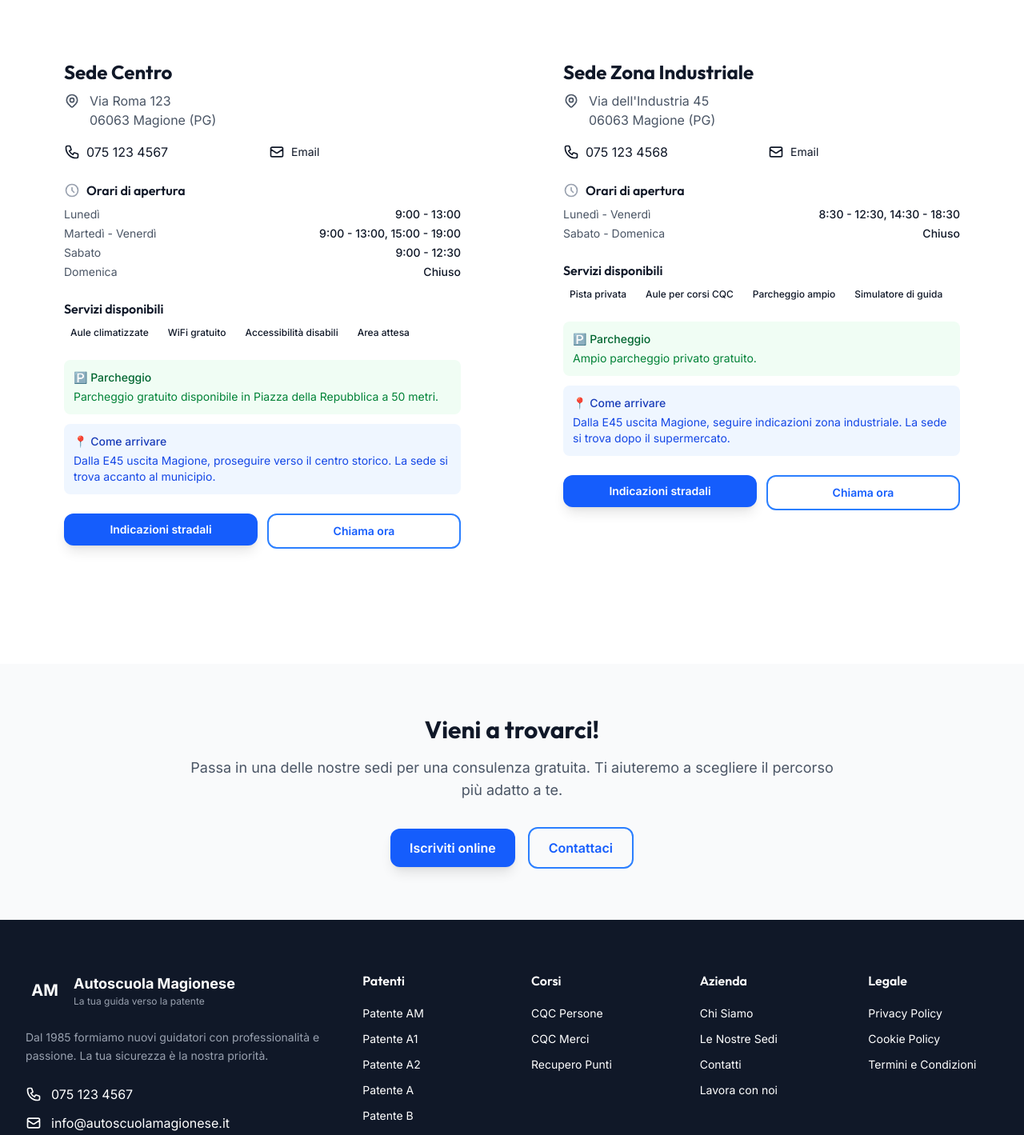
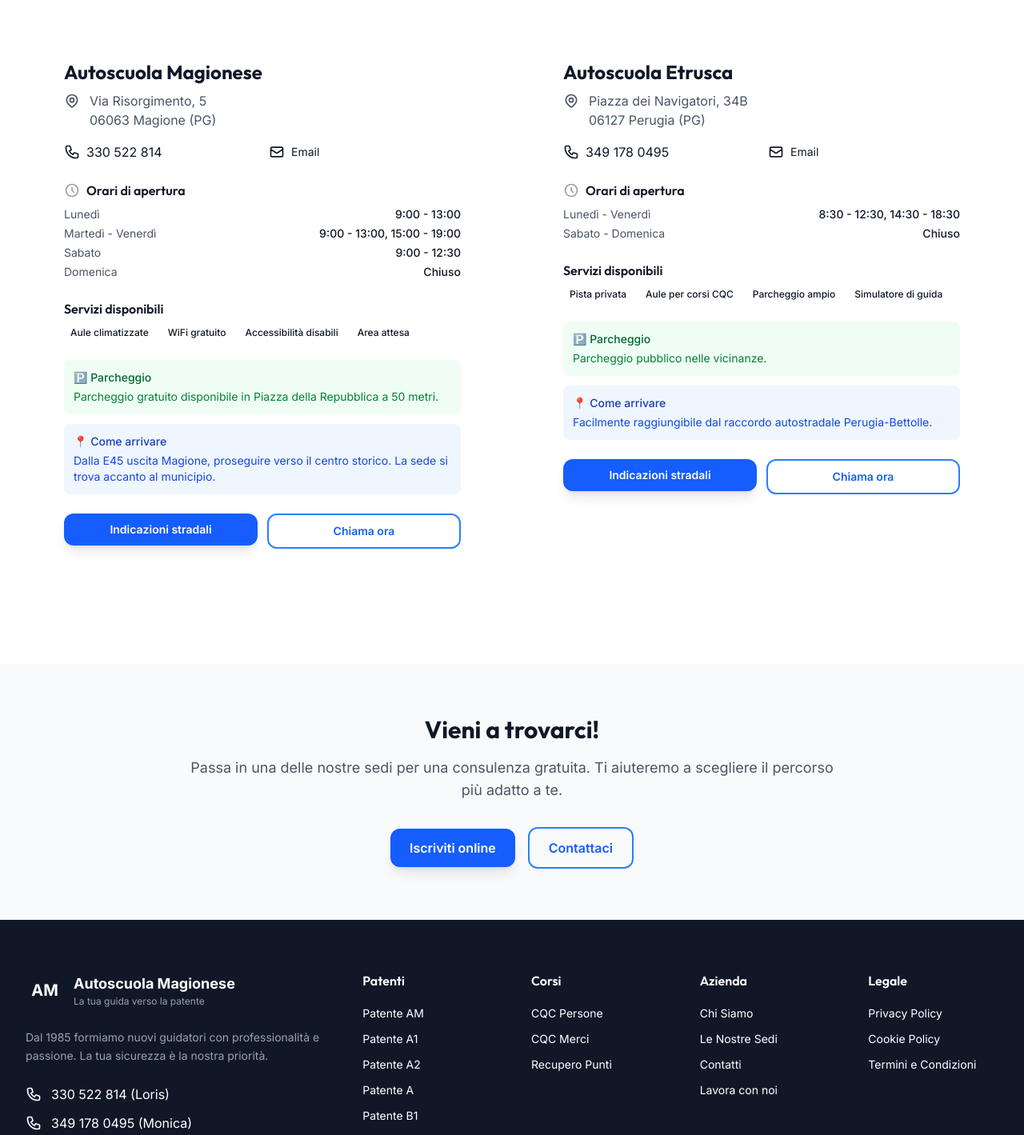
Before and after one commit to RiccardoTicchioni/autoscuola-magionese, a Next.js app: page /sedi in a window 1280 px wide. Shown: the part 1200-2619 px from the top of the page at 80% size. Built offline with nearby package versions, Linux system fonts and the light colour scheme; no server answers.

Commit message:
Aggiornati contatti (email, telefoni, indirizzi) e aggiunta Patente B1

```diff
--- a/app/api/contact/route.ts
+++ b/app/api/contact/route.ts
@@ -49,7 +49,7 @@ export async function POST(request: NextRequest) {
         // const resend = new Resend(process.env.RESEND_API_KEY);
         // await resend.emails.send({
         //   from: 'noreply@autoscuolamagionese.it',
-        //   to: 'info@autoscuolamagionese.it',
+        //   to: 'autoscuolamagionese@gmail.com',
         //   subject: `Nuovo contatto: ${subject || 'Richiesta informazioni'}`,
         //   html: `...`
         // });
--- a/app/contatti/page.tsx
+++ b/app/contatti/page.tsx
@@ -5,8 +5,8 @@ import { Metadata } from 'next';
 import { Button, Input, Textarea, Select, Checkbox, Card, CardContent } from '@/components/ui';
 
 const sedi = [
-    { value: 'centro', label: 'Sede Centro - Via Roma 123' },
-    { value: 'industriale', label: 'Sede Zona Industriale - Via dell\'Industria 45' },
+    { value: 'centro', label: 'Autoscuola Magionese - Via Risorgimento 5' },
+    { value: 'industriale', label: 'Autoscuola Etrusca - Piazza dei Navigatori 34B' },
 ];
 
 const motivi = [
@@ -85,11 +85,14 @@ export default function ContattiPage() {
                                             </svg>
                                         </div>
                                         <div>
-                                            <h3 className="font-semibold text-gray-900 mb-1">Telefono</h3>
-                                            <a href="tel:+390751234567" className="text-primary-600 hover:text-primary-700 font-medium">
-                                                075 123 4567
+                                            <h3 className="font-semibold text-gray-900 mb-2">Telefono</h3>
+                                            <a href="tel:+39330522814" className="text-primary-600 hover:text-primary-700 font-medium block">
+                                                330 522 814 (Loris)
                                             </a>
-                                            <p className="text-sm text-gray-500 mt-1">Lun-Ven: 9:00-19:00</p>
+                                            <a href="tel:+393491780495" className="text-primary-600 hover:text-primary-700 font-medium block mt-1">
+                                                349 178 0495 (Monica)
+                                            </a>
+                                            <p className="text-sm text-gray-500 mt-2">Lun-Ven: 9:00-19:00</p>
                                         </div>
                                     </div>
                                 </CardContent>
@@ -106,8 +109,8 @@ export default function ContattiPage() {
                                         </div>
                                         <div>
                                             <h3 className="font-semibold text-gray-900 mb-1">Email</h3>
-                                            <a href="mailto:info@autoscuolamagionese.it" className="text-primary-600 hover:text-primary-700 font-medium">
-                                                info@autoscuolamagionese.it
+                                            <a href="mailto:autoscuolamagionese@gmail.com" className="text-primary-600 hover:text-primary-700 font-medium">
+                                                autoscuolamagionese@gmail.com
                                             </a>
                                             <p className="text-sm text-gray-500 mt-1">Rispondiamo entro 24h</p>
                                         </div>
@@ -146,16 +149,16 @@ export default function ContattiPage() {
 
                                 <Card variant="outlined">
                                     <CardContent className="p-4">
-                                        <h4 className="font-semibold text-gray-900">Sede Centro</h4>
-                                        <p className="text-sm text-gray-600 mt-1">Via Roma 123, 06063 Magione (PG)</p>
+                                        <h4 className="font-semibold text-gray-900">Autoscuola Magionese</h4>
+                                        <p className="text-sm text-gray-600 mt-1">Via Risorgimento 5, 06063 Magione (PG)</p>
                                         <p className="text-xs text-gray-500 mt-2">Lun-Ven: 9:00-13:00, 15:00-19:00</p>
                                     </CardContent>
                                 </Card>
 
                                 <Card variant="outlined">
                                     <CardContent className="p-4">
-                                        <h4 className="font-semibold text-gray-900">Sede Zona Industriale</h4>
-                                        <p className="text-sm text-gray-600 mt-1">Via dell&apos;Industria 45, 06063 Magione (PG)</p>
+                                        <h4 className="font-semibold text-gray-900">Autoscuola Etrusca</h4>
+                                        <p className="text-sm text-gray-600 mt-1">Piazza dei Navigatori 34B, 06127 Perugia (PG)</p>
                                         <p className="text-xs text-gray-500 mt-2">Lun-Ven: 8:30-12:30, 14:30-18:30</p>
                                     </CardContent>
                                 </Card>
--- a/app/cookie/page.tsx
+++ b/app/cookie/page.tsx
@@ -140,8 +140,8 @@ export default function CookiePage() {
                         <h2 className="text-2xl font-bold text-gray-900 mb-4">Contatti</h2>
                         <p className="text-gray-600">
                             Per qualsiasi domanda relativa ai cookie, contattaci a:
-                            <a href="mailto:privacy@autoscuolamagionese.it" className="text-primary-600 hover:underline ml-1">
-                                privacy@autoscuolamagionese.it
+                            <a href="mailto:autoscuolamagionese@gmail.com" className="text-primary-600 hover:underline ml-1">
+                                autoscuolamagionese@gmail.com
                             </a>
                         </p>
                     </section>
--- a/app/corsi/page.tsx
+++ b/app/corsi/page.tsx
@@ -185,9 +185,9 @@ export default function CorsiPage() {
                                 Richiedi preventivo aziendale
                             </Button>
                         </Link>
-                        <a href="tel:+390751234567">
+                        <a href="tel:+39330522814">
                             <Button size="lg" variant="outline">
-                                Chiama ora: 075 123 4567
+                                Chiama ora: 330 522 814
                             </Button>
                         </a>
                     </div>
--- a/app/iscrizione/IscrizioneContent.tsx
+++ b/app/iscrizione/IscrizioneContent.tsx
@@ -10,15 +10,16 @@ const services = [
     { id: 'patente-a1', name: 'Patente A1', icon: '🏍️' },
     { id: 'patente-a2', name: 'Patente A2', icon: '🏍️' },
     { id: 'patente-a', name: 'Patente A', icon: '🏍️' },
-    { id: 'patente-be', name: 'Patente BE', icon: '🚙' },
+    { id: 'patente-b1', name: 'Patente B1', icon: '🚙' },
+    { id: 'patente-b', name: 'Patente B', icon: '🚗' },
     { id: 'cqc-persone', name: 'CQC Persone', icon: '🚌' },
     { id: 'cqc-merci', name: 'CQC Merci', icon: '🚛' },
     { id: 'recupero-punti', name: 'Recupero Punti', icon: '📊' },
 ];
 
 const branches = [
-    { value: 'centro', label: 'Sede Centro - Via Roma 123' },
-    { value: 'industriale', label: 'Sede Zona Industriale - Via dell\'Industria 45' },
+    { value: 'centro', label: 'Autoscuola Magionese - Via Risorgimento 5' },
+    { value: 'industriale', label: 'Autoscuola Etrusca - Piazza dei Navigatori 34B' },
 ];
 
 type Step = 1 | 2 | 3;
--- a/app/page.tsx
+++ b/app/page.tsx
@@ -34,6 +34,14 @@ const patenti = [
     description: 'Motocicli senza limiti',
     minAge: '24 anni',
     icon: '🏍️',
+    popular: false,
+  },
+  {
+    id: 'b1',
+    name: 'Patente B1',
+    description: 'Quadricicli non leggeri',
+    minAge: '16 anni',
+    icon: '🚙',
     popular: false,
   },
   {
@@ -511,14 +519,14 @@ export default function HomePage() {
               {/* Location Cards */}
               <div className="space-y-4">
                 <div className="p-4 rounded-xl border border-gray-200 hover:border-primary-300 transition-colors">
-                  <h3 className="font-semibold text-gray-900 mb-1">Sede Centro</h3>
-                  <p className="text-gray-600 text-sm mb-2">Via Roma 123, 06063 Magione (PG)</p>
-                  <p className="text-primary-600 text-sm font-medium">Lun-Ven: 9:00-13:00, 15:00-19:00</p>
+                  <h4 className="font-semibold text-gray-900 mb-2">Autoscuola Magionese</h4>
+                  <p className="text-gray-600 text-sm mb-2">Via Risorgimento 5, 06063 Magione (PG)</p>
+                  <p className="text-gray-500 text-xs">Lun-Ven: 9:00-13:00, 15:00-19:00</p>
                 </div>
-                <div className="p-4 rounded-xl border border-gray-200 hover:border-primary-300 transition-colors">
-                  <h3 className="font-semibold text-gray-900 mb-1">Sede Zona Industriale</h3>
-                  <p className="text-gray-600 text-sm mb-2">Via dell&apos;Industria 45, 06063 Magione (PG)</p>
-                  <p className="text-primary-600 text-sm font-medium">Lun-Ven: 8:30-12:30, 14:30-18:30</p>
+                <div>
+                  <h4 className="font-semibold text-gray-900 mb-2">Autoscuola Etrusca</h4>
+                  <p className="text-gray-600 text-sm mb-2">Piazza dei Navigatori 34B, 06127 Perugia (PG)</p>
+                  <p className="text-gray-500 text-xs">Lun-Ven: 8:30-12:30, 14:30-18:30</p>
                 </div>
               </div>
 
--- a/app/patenti/[slug]/page.tsx
+++ b/app/patenti/[slug]/page.tsx
@@ -234,6 +234,39 @@ const patentiData: Record<string, {
         ],
         faqs: [],
         color: 'from-red-500 to-red-700',
+    },
+    b1: {
+        name: 'Patente B1',
+        subtitle: 'Quadricicli Non Leggeri',
+        description: 'Abilitazione alla guida di quadricicli non leggeri.',
+        longDescription: `La patente B1 consente di guidare quadricicli non leggeri con massa a vuoto fino a 400kg (550kg per veicoli trasporto merci) e potenza fino a 15 kW.`,
+        minAge: 16,
+        icon: '🚙',
+        priceFrom: 400,
+        duration: '1-2 mesi',
+        theoryHours: 20,
+        practiceHours: 10,
+        includes: [
+            'Corso teoria',
+            'Esercitazioni pratiche',
+            'Esame teoria',
+            'Esame pratica',
+        ],
+        requirements: [
+            'Età minima 16 anni',
+            'Documento d\'identità',
+            'Certificato medico',
+            '2 foto tessera',
+            'Consenso genitori',
+        ],
+        faqs: [
+            {
+                id: '1',
+                title: 'Cosa posso guidare?',
+                content: 'Quadricicli non leggeri (es. Quad pesanti) fino a 15kW.'
+            }
+        ],
+        color: 'from-blue-400 to-blue-600',
     },
     b96: {
         name: 'Patente B96',
--- a/app/privacy/page.tsx
+++ b/app/privacy/page.tsx
@@ -22,8 +22,8 @@ export default function PrivacyPage() {
                         <h2 className="text-2xl font-bold text-gray-900 mb-4">1. Titolare del Trattamento</h2>
                         <p className="text-gray-600">
                             Il Titolare del trattamento dei dati è Autoscuola Magionese S.r.l.,
-                            con sede legale in Via Roma 123, 06063 Magione (PG), P.IVA 01234567890,
-                            email: privacy@autoscuolamagionese.it
+                            con sede legale in Via Risorgimento 5, 06063 Magione (PG), P.IVA 01234567890,
+                            email: autoscuolamagionese@gmail.com
                         </p>
                     </section>
 
@@ -105,7 +105,7 @@ export default function PrivacyPage() {
                             <li>Revocare il consenso in qualsiasi momento</li>
                         </ul>
                         <p className="text-gray-600 mt-4">
-                            Per esercitare i tuoi diritti, contattaci a: privacy@autoscuolamagionese.it
+                            Per esercitare i tuoi diritti, contattaci a: autoscuolamagionese@gmail.com
                         </p>
                     </section>
 
@@ -125,9 +125,9 @@ export default function PrivacyPage() {
                             puoi contattarci a:
                         </p>
                         <ul className="list-none pl-0 text-gray-600 mt-4 space-y-1">
-                            <li><strong>Email:</strong> privacy@autoscuolamagionese.it</li>
-                            <li><strong>Telefono:</strong> 075 123 4567</li>
-                            <li><strong>Indirizzo:</strong> Via Roma 123, 06063 Magione (PG)</li>
+                            <li><strong>Email:</strong> autoscuolamagionese@gmail.com</li>
+                            <li><strong>Telefono:</strong> 330 522 814</li>
+                            <li><strong>Indirizzo:</strong> Via Risorgimento 5, 06063 Magione (PG)</li>
                         </ul>
                     </section>
 
--- a/app/sedi/page.tsx
+++ b/app/sedi/page.tsx
@@ -10,12 +10,12 @@ export const metadata: Metadata = {
 const sedi = [
     {
         id: 'centro',
-        name: 'Sede Centro',
-        address: 'Via Roma 123',
+        name: 'Autoscuola Magionese',
+        address: 'Via Risorgimento, 5',
         city: 'Magione (PG)',
         cap: '06063',
-        phone: '075 123 4567',
-        email: 'centro@autoscuolamagionese.it',
+        phone: '330 522 814',
+        email: 'autoscuolamagionese@gmail.com',
         hours: {
             'Lunedì': '9:00 - 13:00',
             'Martedì - Venerdì': '9:00 - 13:00, 15:00 - 19:00',
@@ -30,18 +30,18 @@ const sedi = [
     },
     {
         id: 'industriale',
-        name: 'Sede Zona Industriale',
-        address: 'Via dell\'Industria 45',
-        city: 'Magione (PG)',
-        cap: '06063',
-        phone: '075 123 4568',
-        email: 'industriale@autoscuolamagionese.it',
+        name: 'Autoscuola Etrusca',
+        address: 'Piazza dei Navigatori, 34B',
+        city: 'Perugia (PG)',
+        cap: '06127',
+        phone: '349 178 0495',
+        email: 'autoscuolaetrusca@gmail.com',
         hours: {
             'Lunedì - Venerdì': '8:30 - 12:30, 14:30 - 18:30',
             'Sabato - Domenica': 'Chiuso',
         },
-        parking: 'Ampio parcheggio privato gratuito.',
-        directions: 'Dalla E45 uscita Magione, seguire indicazioni zona industriale. La sede si trova dopo il supermercato.',
+        parking: 'Parcheggio pubblico nelle vicinanze.',
+        directions: 'Facilmente raggiungibile dal raccordo autostradale Perugia-Bettolle.',
         features: ['Pista privata', 'Aule per corsi CQC', 'Parcheggio ampio', 'Simulatore di guida'],
         lat: 43.1289,
         lng: 12.2134,
@@ -63,8 +63,8 @@ export default function SediPage() {
                         Sempre vicini a te
                     </h1>
                     <p className="text-xl text-white/80 max-w-3xl mx-auto">
-                        Due sedi a Magione per offrirti il massimo della comodità.
-                        Parcheggio gratuito e facilmente raggiungibili.
+                        Due sedi tra Magione e Perugia per offrirti il massimo della comodità.
+                        Professionalità e cortesia al tuo servizio.
                     </p>
                 </div>
             </section>
--- a/app/sitemap.ts
+++ b/app/sitemap.ts
@@ -11,6 +11,7 @@ export default function sitemap(): MetadataRoute.Sitemap {
         '/patenti/a1',
         '/patenti/a2',
         '/patenti/a',
+        '/patenti/b1',
         '/patenti/b',
         '/patenti/b96',
         '/patenti/be',
--- a/components/layout/Footer.tsx
+++ b/components/layout/Footer.tsx
@@ -6,6 +6,7 @@ const footerLinks = {
         { name: 'Patente A1', href: '/patenti/a1' },
         { name: 'Patente A2', href: '/patenti/a2' },
         { name: 'Patente A', href: '/patenti/a' },
+        { name: 'Patente B1', href: '/patenti/b1' },
         { name: 'Patente B', href: '/patenti/b' },
         { name: 'Patente BE', href: '/patenti/be' },
     ],
@@ -54,29 +55,38 @@ export function Footer() {
                         {/* Contact Info */}
                         <div className="space-y-3">
                             <a
-                                href="tel:+390751234567"
+                                href="tel:+39330522814"
                                 className="flex items-center gap-3 text-gray-400 hover:text-white transition-colors"
                             >
                                 <svg className="w-5 h-5 text-primary-400" fill="none" stroke="currentColor" viewBox="0 0 24 24">
                                     <path strokeLinecap="round" strokeLinejoin="round" strokeWidth={2} d="M3 5a2 2 0 012-2h3.28a1 1 0 01.948.684l1.498 4.493a1 1 0 01-.502 1.21l-2.257 1.13a11.042 11.042 0 005.516 5.516l1.13-2.257a1 1 0 011.21-.502l4.493 1.498a1 1 0 01.684.949V19a2 2 0 01-2 2h-1C9.716 21 3 14.284 3 6V5z" />
                                 </svg>
-                                <span>075 123 4567</span>
+                                <span>330 522 814 (Loris)</span>
                             </a>
                             <a
-                                href="mailto:info@autoscuolamagionese.it"
+                                href="tel:+393491780495"
+                                className="flex items-center gap-3 text-gray-400 hover:text-white transition-colors"
+                            >
+                                <svg className="w-5 h-5 text-primary-400" fill="none" stroke="currentColor" viewBox="0 0 24 24">
+                                    <path strokeLinecap="round" strokeLinejoin="round" strokeWidth={2} d="M3 5a2 2 0 012-2h3.28a1 1 0 01.948.684l1.498 4.493a1 1 0 01-.502 1.21l-2.257 1.13a11.042 11.042 0 005.516 5.516l1.13-2.257a1 1 0 011.21-.502l4.493 1.498a1 1 0 01.684.949V19a2 2 0 01-2 2h-1C9.716 21 3 14.284 3 6V5z" />
+                                </svg>
+                                <span>349 178 0495 (Monica)</span>
+                            </a>
+                            <a
+                                href="mailto:autoscuolamagionese@gmail.com"
                                 className="flex items-center gap-3 text-gray-400 hover:text-white transition-colors"
                             >
                                 <svg className="w-5 h-5 text-primary-400" fill="none" stroke="currentColor" viewBox="0 0 24 24">
                                     <path strokeLinecap="round" strokeLinejoin="round" strokeWidth={2} d="M3 8l7.89 5.26a2 2 0 002.22 0L21 8M5 19h14a2 2 0 002-2V7a2 2 0 00-2-2H5a2 2 0 00-2 2v10a2 2 0 002 2z" />
                                 </svg>
-                                <span>info@autoscuolamagionese.it</span>
+                                <span>autoscuolamagionese@gmail.com</span>
                             </a>
                             <div className="flex items-center gap-3 text-gray-400">
                                 <svg className="w-5 h-5 text-primary-400" fill="none" stroke="currentColor" viewBox="0 0 24 24">
                                     <path strokeLinecap="round" strokeLinejoin="round" strokeWidth={2} d="M17.657 16.657L13.414 20.9a1.998 1.998 0 01-2.827 0l-4.244-4.243a8 8 0 1111.314 0z" />
                                     <path strokeLinecap="round" strokeLinejoin="round" strokeWidth={2} d="M15 11a3 3 0 11-6 0 3 3 0 016 0z" />
                                 </svg>
-                                <span>Via Roma 123, Magione (PG)</span>
+                                <span>Via Risorgimento 5, Magione (PG)</span>
                             </div>
                         </div>
                     </div>
--- a/components/layout/Header.tsx
+++ b/components/layout/Header.tsx
@@ -17,6 +17,7 @@ const navigation = [
             { name: 'Patente A1 (125cc)', href: '/patenti/a1' },
             { name: 'Patente A2 (Moto)', href: '/patenti/a2' },
             { name: 'Patente A (Moto illimitata)', href: '/patenti/a' },
+            { name: 'Patente B1 (Quadricicli)', href: '/patenti/b1' },
             { name: 'Patente B (Auto)', href: '/patenti/b' },
             { name: 'Patente B96', href: '/patenti/b96' },
             { name: 'Patente BE (Rimorchio)', href: '/patenti/be' },
```
